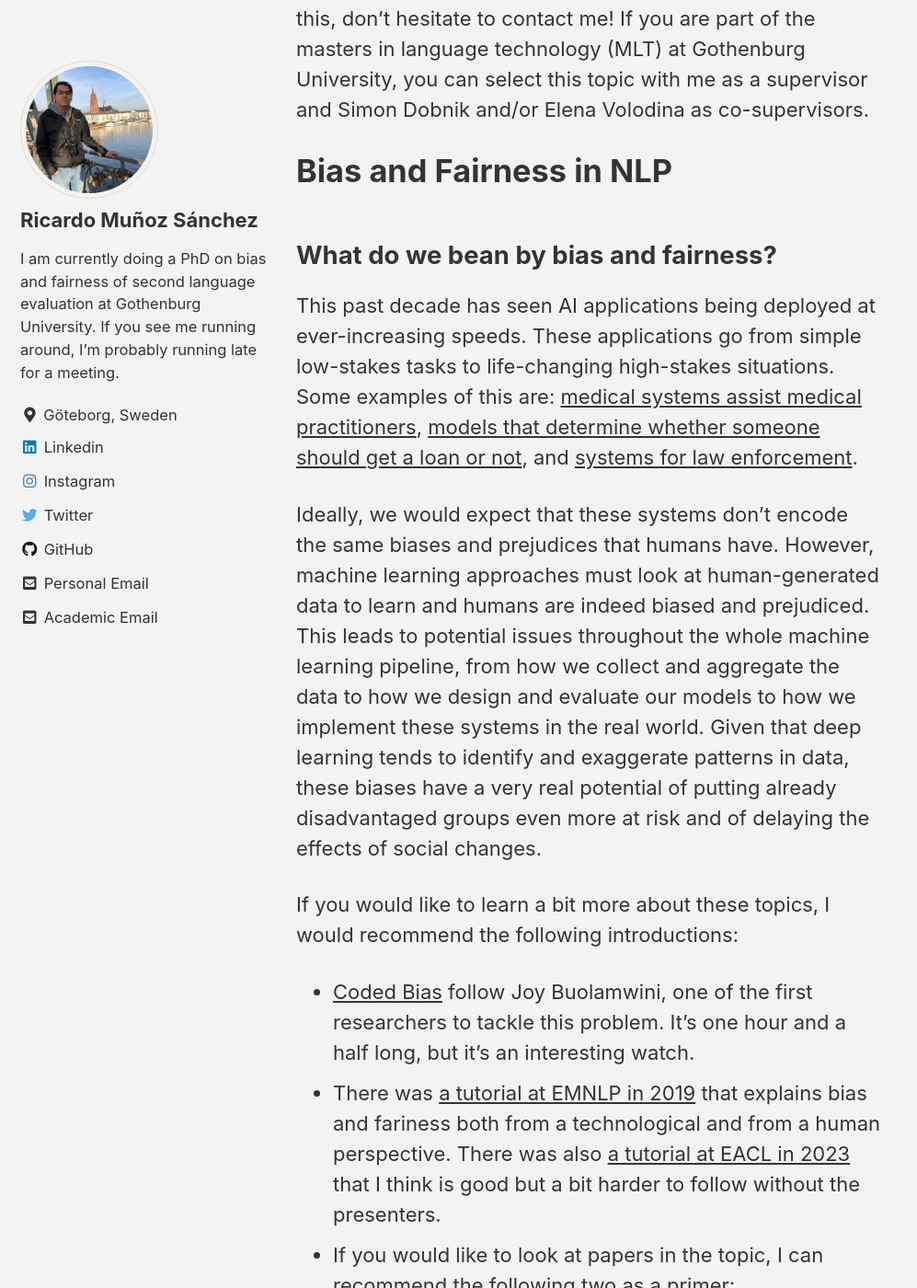
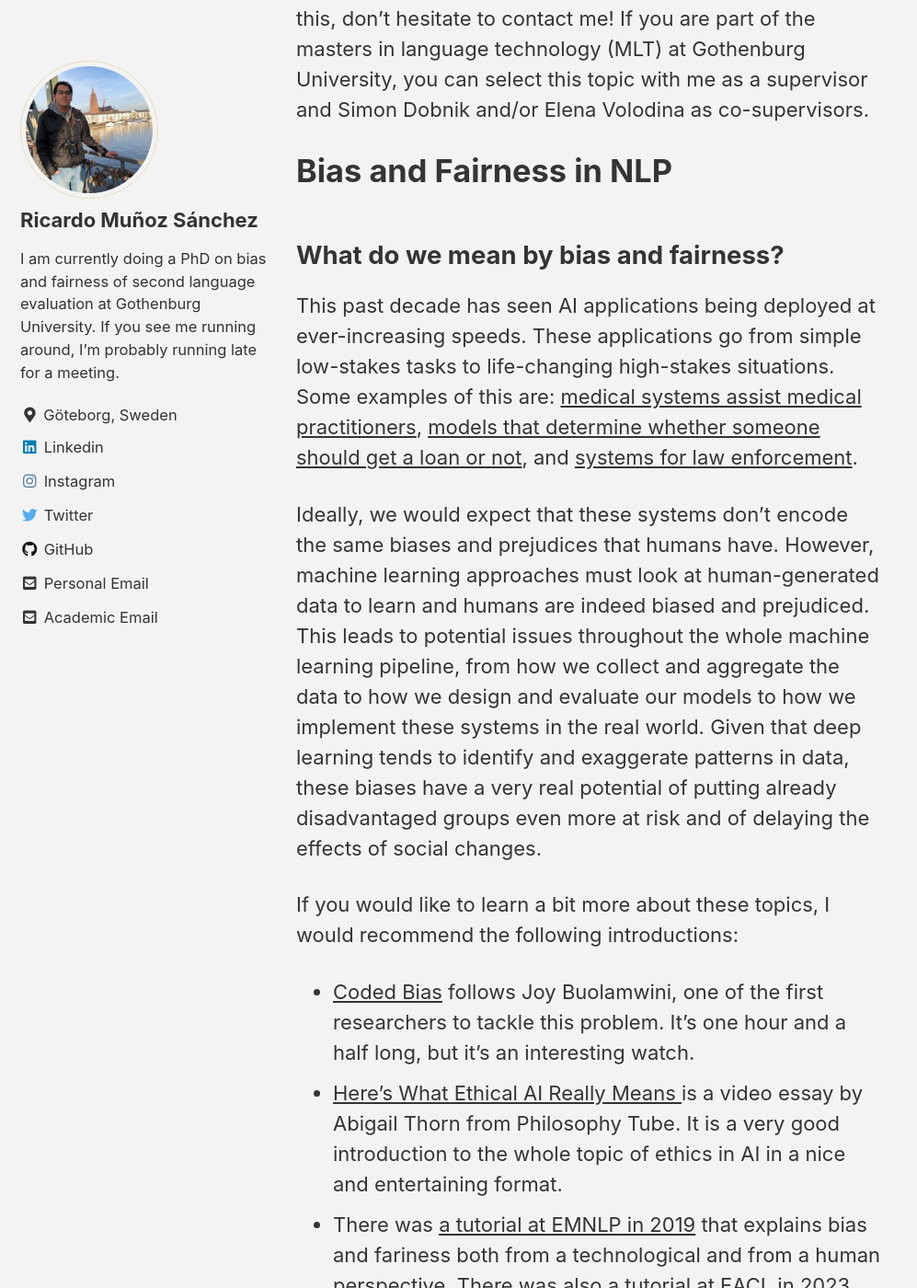
Before and after one commit to rimusa/rimusa.github.io, a Jekyll site: the page built from docs/_pages/masters_thesis_topics.md, in a window 1280 px wide and 1400 px high, scrolled down 229 px. Shown: the whole window at 92% size, without its empty margins (0-997 px from the left). Built offline with Jekyll 4.4.1, drawn with Linux system fonts in a browser that asks for light colours; cached includes are drawn as plain includes.

Commit message:
Update masters_thesis_topics.md
Fixed typos, added new item to the introductions

```diff
--- a/docs/_pages/masters_thesis_topics.md
+++ b/docs/_pages/masters_thesis_topics.md
@@ -12,7 +12,7 @@ If you are part of the masters in language technology (MLT) at Gothenburg Univer
 # Bias and Fairness in NLP
 
 
-## What do we bean by bias and fairness?
+## What do we mean by bias and fairness?
 
 This past decade has seen AI applications being deployed at ever-increasing speeds.
 These applications go from simple low-stakes tasks to life-changing high-stakes situations.
@@ -24,7 +24,8 @@ This leads to potential issues throughout the whole machine learning pipeline, f
 Given that deep learning tends to identify and exaggerate patterns in data, these biases have a very real potential of putting already disadvantaged groups even more at risk and of delaying the effects of social changes.
 
 If you would like to learn a bit more about these topics, I would recommend the following introductions:
- - [Coded Bias](https://www.imdb.com/title/tt11394170/) follow Joy Buolamwini, one of the first researchers to tackle this problem. It's one hour and a half long, but it's an interesting watch.
+ - [Coded Bias](https://www.imdb.com/title/tt11394170/) follows Joy Buolamwini, one of the first researchers to tackle this problem. It's one hour and a half long, but it's an interesting watch.
+ - [ Here's What Ethical AI Really Means ](https://www.youtube.com/watch?v=AaU6tI2pb3M) is a video essay by Abigail Thorn from Philosophy Tube. It is a very good introduction to the whole topic of ethics in AI in a nice and entertaining format.
  - There was [a tutorial at EMNLP in 2019](http://web.cs.ucla.edu/~kwchang/talks/emnlp19-fairnlp/) that explains bias and fariness both from a technological and from a human perspective. There was also [a tutorial at EACL in 2023](http://bit.ly/eacl23-ethics-slides) that I think is good but a bit harder to follow without the presenters.
  - If you would like to look at papers in the topic, I can recommend the following two as a primer:
    - [_Language (Technology) is Power: A Critical Survey of “Bias” in NLP_](https://aclanthology.org/2020.acl-main.485) by Blodgett et al. is a very good introduction to the topic of unwanted biases and explains some of the pitfalls in which people tend to fall into when researching them. Section 5 is a case study and nicely illustrates these issues in the context of discrimination based on the use of African-American English.
```
